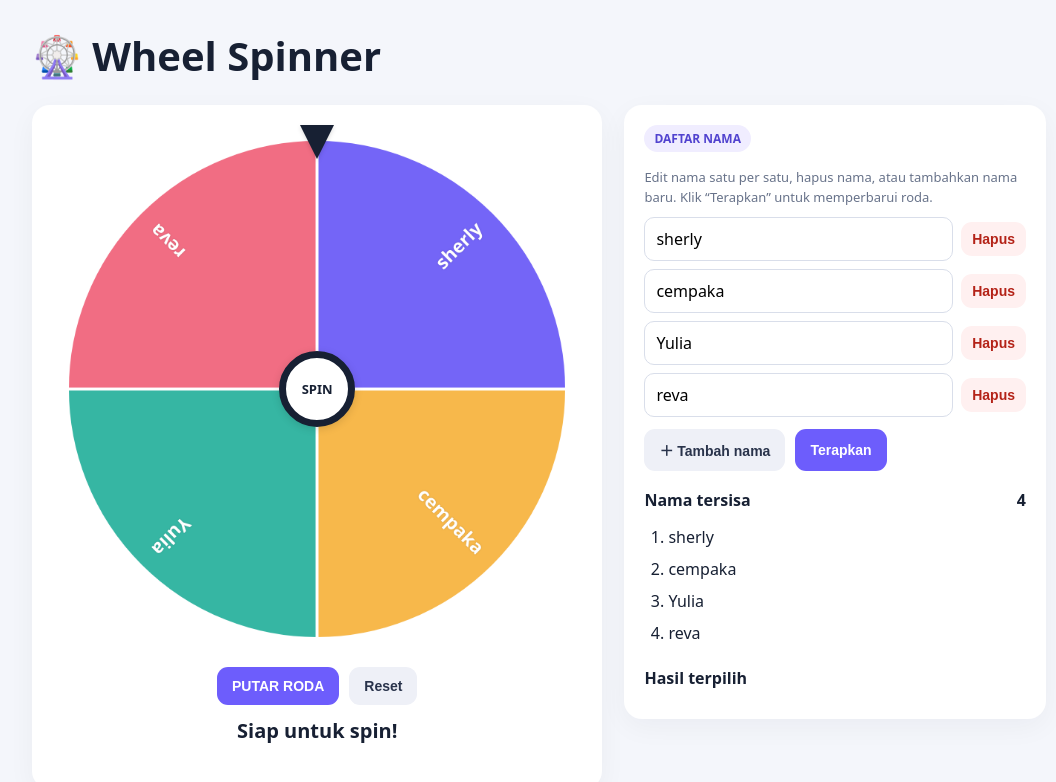
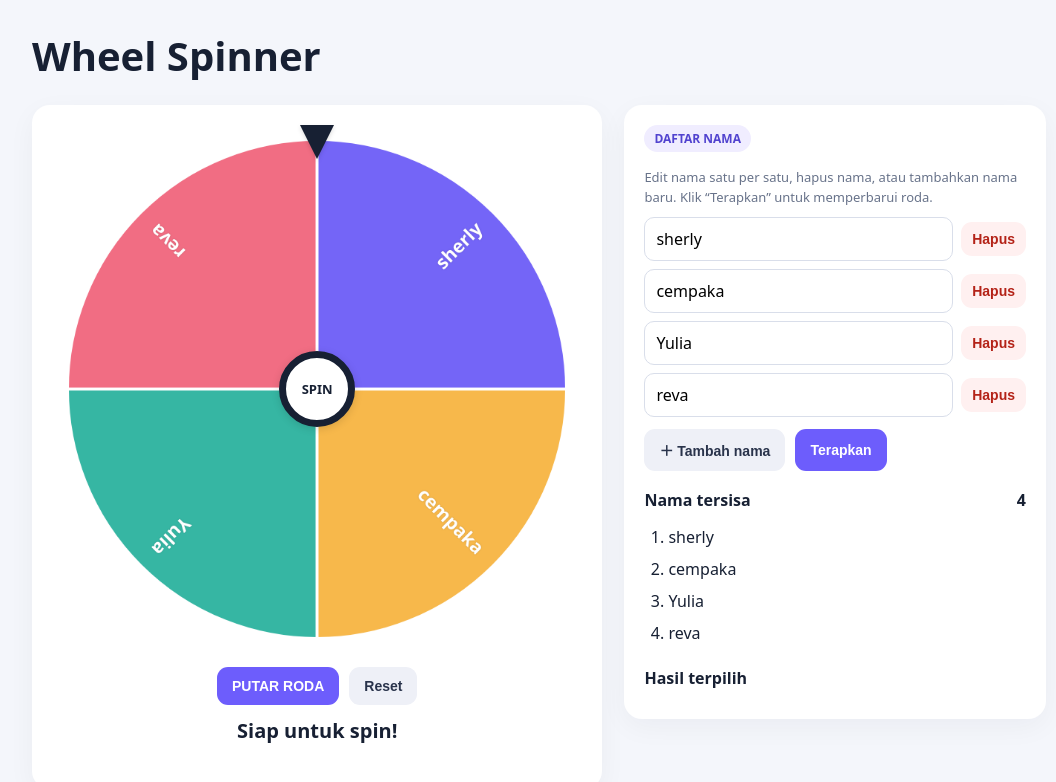
Before and after one commit to sfwhn/wheelspin, a plain HTML site: page index.html in a window 1280 px wide. Shown: the whole page, without its empty margins (101-1157 px from the left). Drawn offline with Linux system fonts and the light colour scheme.

Commit message:
Update index.html

```diff
--- a/index.html
+++ b/index.html
@@ -42,7 +42,7 @@
 </head>
 <body>
 <main>
-  <h1>🎡 Wheel Spinner</h1>
+  <h1>Wheel Spinner</h1>
   <p class="sub"></p>
   <div class="layout">
     <section class="panel">
```
